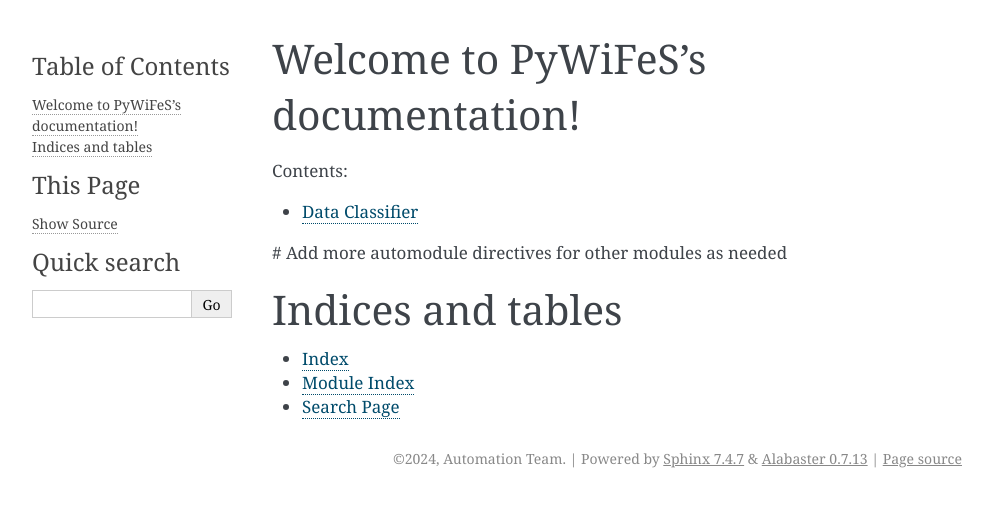
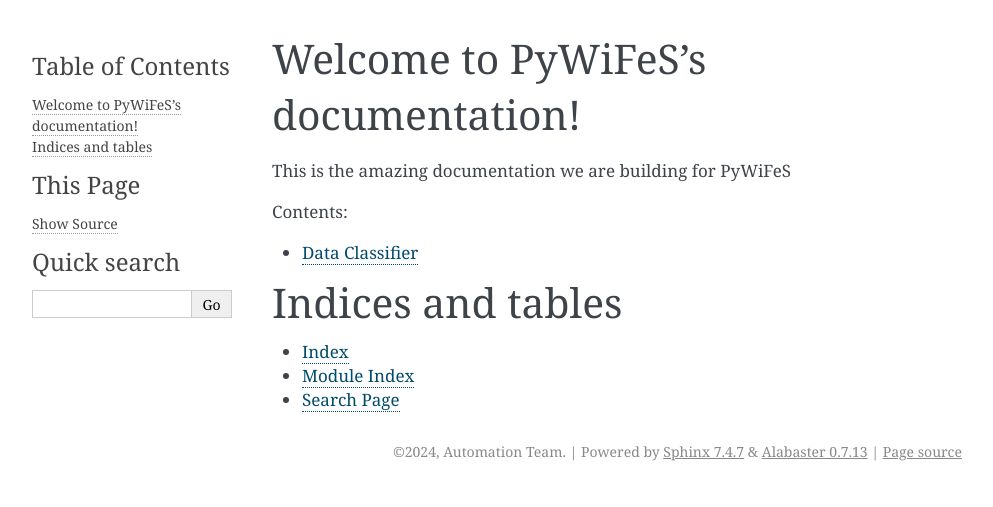
Before and after one commit to PyWiFeS/pipeline, a Sphinx documentation site: the page built from docs/source/index.rst, in a window 1280 px wide. Shown: the top 507 px of the page, without its empty margins (148-1141 px from the left). Built offline with Sphinx 7.4.7, drawn with Linux system fonts in a browser that asks for light colours.

Commit message:
Basic structure set

```diff
--- a/docs/source/conf.py
+++ b/docs/source/conf.py
@@ -9,7 +9,7 @@
 import os
 import sys
 
-sys.path.insert(0, os.path.abspath('../src'))
+sys.path.insert(0, os.path.abspath('../src/pywifes/'))
 
 
 # -- Project information -----------------------------------------------------
--- a/docs/source/data_classifier.rst
+++ b/docs/source/data_classifier.rst
@@ -2,6 +2,5 @@
 ===============
 
 
-
 .. automodule:: pywifes.data_classifier
-   :members: classify
+   :members: classify, get_obs_metadata
--- a/docs/source/index.rst
+++ b/docs/source/index.rst
@@ -1,10 +1,11 @@
-.. PyWiFeS documentation master file, created by
-   sphinx-quickstart on Mon Feb 26 14:20:05 2024.
-   You can adapt this file completely to your liking, but it should at least
-   contain the root `toctree` directive.
 
 Welcome to PyWiFeS's documentation!
 ===================================
+
+This is the amazing documentation we are building for PyWiFeS
+
+
+
 
 .. toctree::
    :maxdepth: 2
@@ -14,7 +15,6 @@
 
 
 
-# Add more automodule directives for other modules as needed
 
 Indices and tables
 ==================
```
